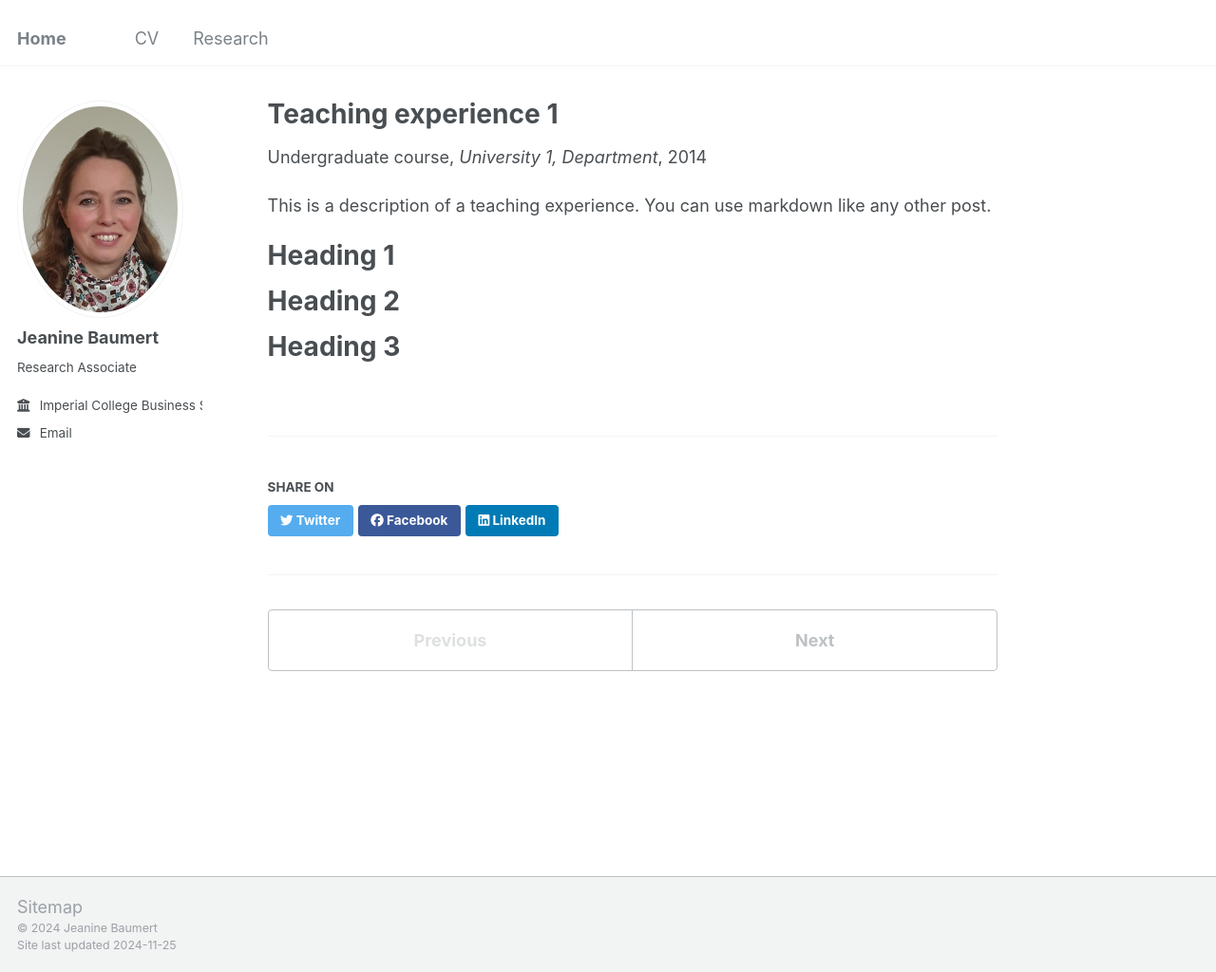
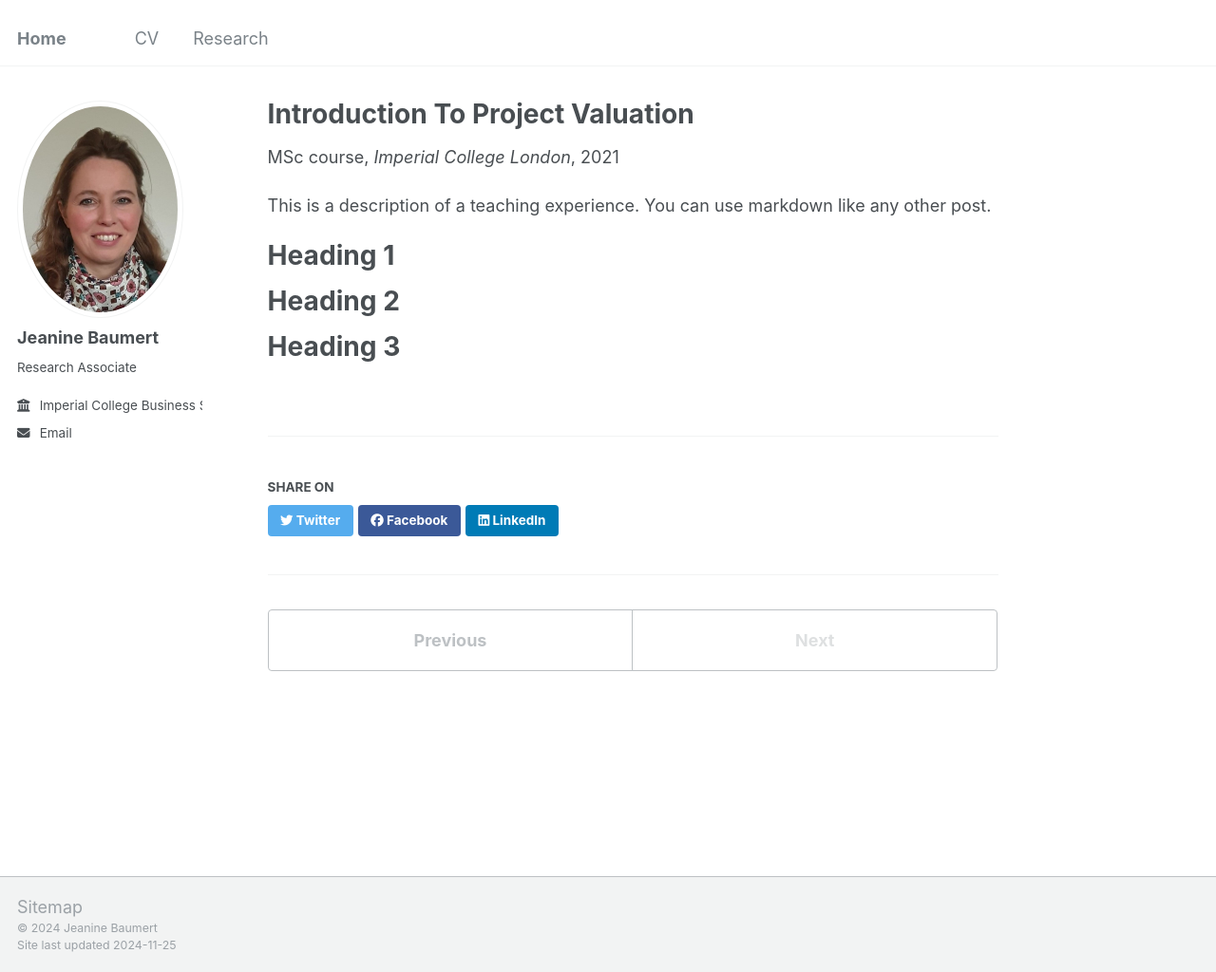
Before and after one commit to jeaninebaumert/jeaninebaumert.github.io, a Jekyll site: the page built from _teaching/2014-spring-teaching-1.md, in a window 1280 px wide and 1024 px high. Shown: the whole window at 95% size. Built offline with Jekyll 4.4.1, drawn with Linux system fonts in a browser that asks for light colours.

Commit message:
Update 2014-spring-teaching-1.md

```diff
--- a/_teaching/2014-spring-teaching-1.md
+++ b/_teaching/2014-spring-teaching-1.md
@@ -1,11 +1,11 @@
 ---
-title: "Teaching experience 1"
+title: "Introduction To Project Valuation"
 collection: teaching
-type: "Undergraduate course"
+type: "MSc course"
 permalink:
-venue: "University 1, Department"
-date: 2014-01-01
-location: "City, Country"
+venue: "Imperial College London"
+date: 2021-09-01
+location:
 ---
 
 This is a description of a teaching experience. You can use markdown like any other post.
```
